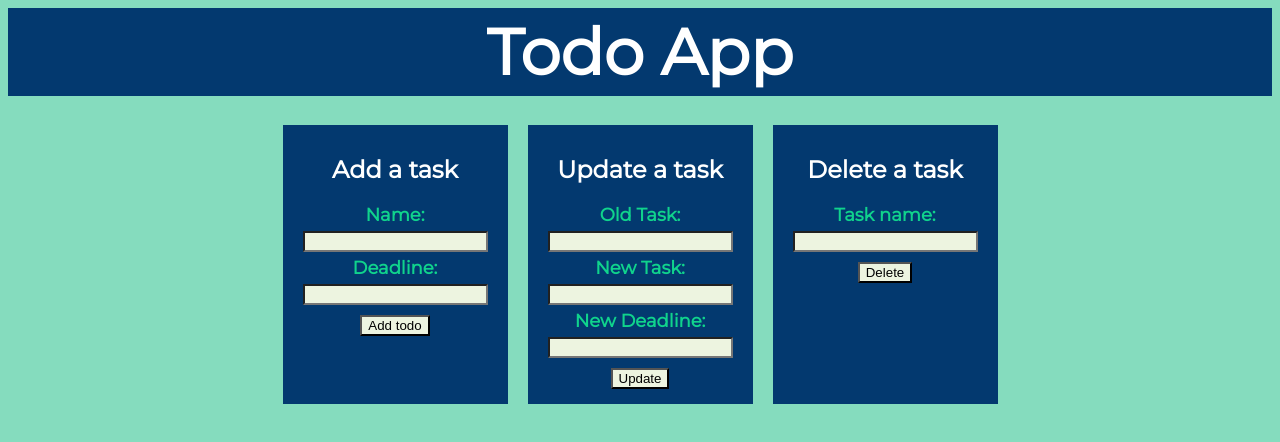
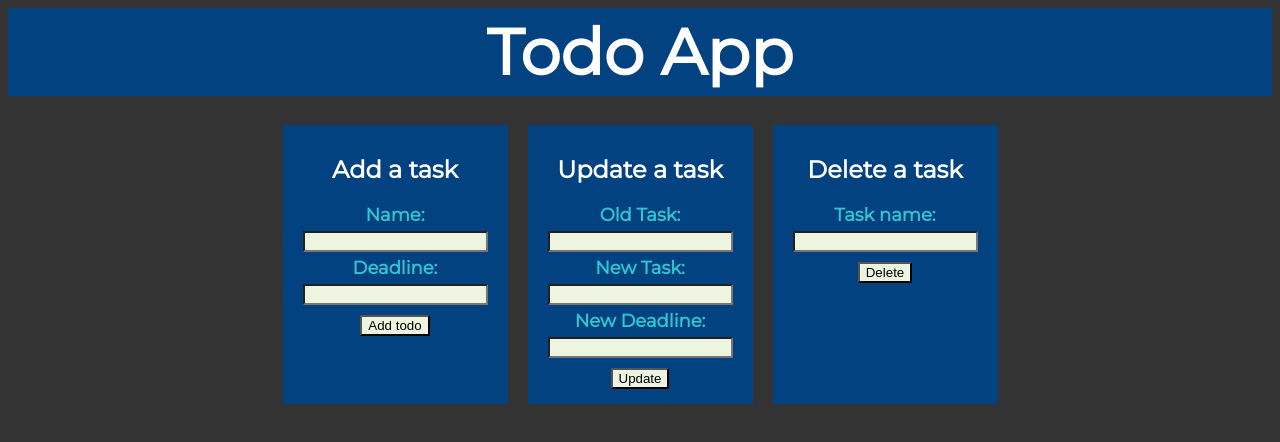
Before and after one commit to AnshSharmaa/Todo-Node, a website: page public/home.html in a window 1280 px wide. Drawn offline with Linux system fonts and the light colour scheme; no server answers.

Commit message:
new theme

```diff
--- a/public/home.css
+++ b/public/home.css
@@ -1,6 +1,6 @@
 body {
     font-family: 'Montserrat', sans-serif;
-    background-color: #85dcbe;
+    background-color: #333333;
 }
 
 #header {
@@ -8,7 +8,7 @@ body {
     justify-content: center;
     width: 100%;
     color: white;
-    background-color: #03396F;
+    background-color: #034281;
     padding: 5px 0;
     font-size: 4em;
     font-weight: 900;
@@ -16,7 +16,7 @@ body {
 
 label {
     font-size: large;
-    color: #10D38C;
+    color: #30c5cf;
     font-weight: 600;
 }
 
@@ -39,7 +39,7 @@ span {
 }
 
 form {
-    background-color: #03396F;
+    background-color: #034281;
     margin: 10px;
     padding: 10px;
 }
@@ -69,7 +69,7 @@ h2 {
 }
 
 .ndiv {
-    background-color: #03396F;
+    background-color: #034281;
     margin: 10px;
     padding: 10px;
 }
```
